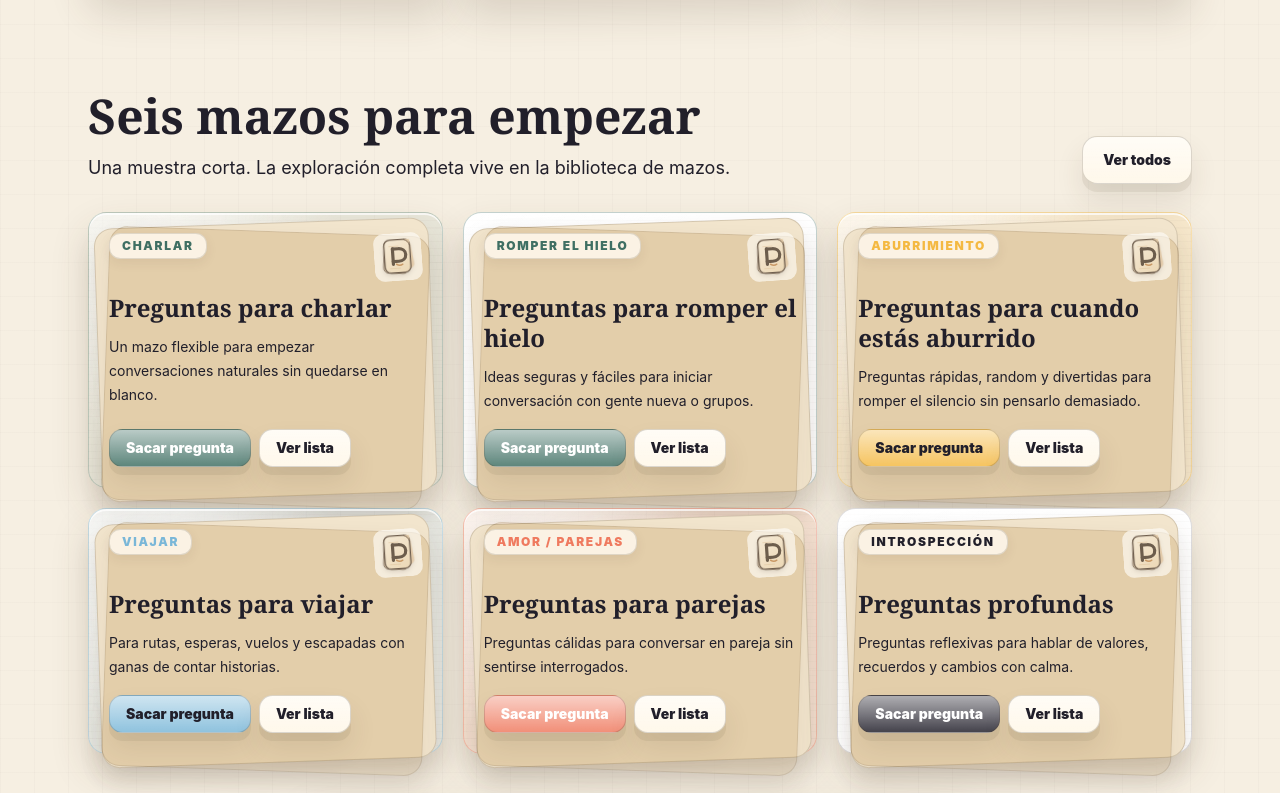
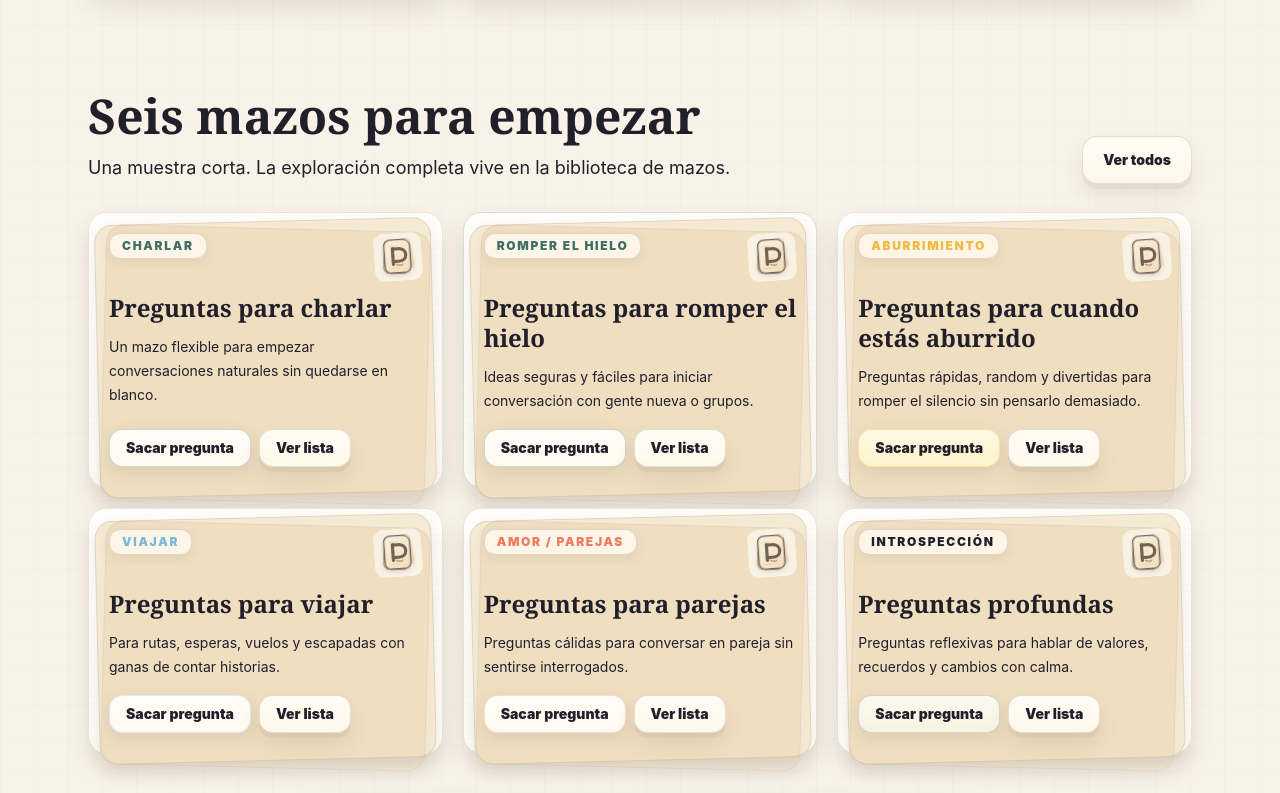
Before and after one commit to chuxolatouz/pregunton, a Next.js app: page / in a window 1280 px wide. Shown: the part 1540-2333 px from the top of the page. Built offline with nearby package versions, Linux system fonts and the light colour scheme; no server answers.

Commit message:
Refine paper deck styling for question controls

```diff
--- a/app/globals.css
+++ b/app/globals.css
@@ -6,14 +6,14 @@
   color-scheme: light;
   --font-sans: Inter, ui-sans-serif, system-ui, -apple-system, BlinkMacSystemFont, "Segoe UI", sans-serif;
   --font-display: Georgia, "Times New Roman", ui-serif, serif;
-  --paper: #fffaf0;
-  --paper-warm: #f7edda;
-  --paper-note: #fff6d8;
-  --paper-border: rgba(77, 62, 42, 0.18);
+  --paper: #fffdf7;
+  --paper-warm: #f8f1e6;
+  --paper-note: #fff8e5;
+  --paper-border: rgba(77, 62, 42, 0.12);
   --paper-ink: #262116;
   --paper-muted: rgba(38, 33, 22, 0.62);
-  --paper-shadow: 0 18px 38px rgba(74, 57, 35, 0.16), 0 2px 0 rgba(255, 255, 255, 0.72) inset;
-  --paper-shadow-lift: 0 26px 58px rgba(74, 57, 35, 0.21), 0 2px 0 rgba(255, 255, 255, 0.72) inset;
+  --paper-shadow: 0 12px 26px rgba(74, 57, 35, 0.11), 0 1px 0 rgba(255, 255, 255, 0.78) inset;
+  --paper-shadow-lift: 0 18px 38px rgba(74, 57, 35, 0.15), 0 1px 0 rgba(255, 255, 255, 0.82) inset;
 }
 
 * {
@@ -28,11 +28,11 @@ body {
   margin: 0;
   overflow-x: hidden;
   background:
-    radial-gradient(circle at 18% 12%, rgba(244, 185, 66, 0.12), transparent 24rem),
-    radial-gradient(circle at 86% 8%, rgba(122, 183, 216, 0.12), transparent 22rem),
-    linear-gradient(90deg, rgba(77, 62, 42, 0.025) 1px, transparent 1px),
-    linear-gradient(180deg, rgba(77, 62, 42, 0.018) 1px, transparent 1px),
-    #f6efe2;
+    radial-gradient(circle at 18% 12%, rgba(244, 185, 66, 0.08), transparent 24rem),
+    radial-gradient(circle at 86% 8%, rgba(122, 183, 216, 0.07), transparent 22rem),
+    linear-gradient(90deg, rgba(77, 62, 42, 0.018) 1px, transparent 1px),
+    linear-gradient(180deg, rgba(77, 62, 42, 0.014) 1px, transparent 1px),
+    #f8f2e8;
   background-size: auto, auto, 34px 34px, 34px 34px, auto;
   color: #211f2a;
   font-family: var(--font-sans);
@@ -64,7 +64,7 @@ a {
     background:
       radial-gradient(circle at 22% 18%, rgba(255, 255, 255, 0.58), transparent 11rem),
       linear-gradient(135deg, rgba(255, 255, 255, 0.42), transparent 38%),
-      repeating-linear-gradient(0deg, rgba(77, 62, 42, 0.025), rgba(77, 62, 42, 0.025) 1px, transparent 1px, transparent 7px),
+      repeating-linear-gradient(0deg, rgba(77, 62, 42, 0.017), rgba(77, 62, 42, 0.017) 1px, transparent 1px, transparent 7px),
       var(--paper);
     box-shadow: var(--paper-shadow);
   }
@@ -80,7 +80,7 @@ a {
       radial-gradient(circle at 76% 62%, rgba(77, 62, 42, 0.03) 0 1px, transparent 1.2px);
     background-size: 18px 18px, 23px 23px;
     mix-blend-mode: multiply;
-    opacity: 0.7;
+    opacity: 0.46;
   }
 
   .paper-stack {
@@ -92,19 +92,19 @@ a {
   .paper-stack::after {
     content: "";
     position: absolute;
-    inset: 10px 9px -10px 9px;
+    inset: 8px 8px -8px 8px;
     z-index: -1;
     border: 1px solid var(--paper-border);
     border-radius: inherit;
-    background: #f2e5cd;
-    box-shadow: 0 12px 24px rgba(74, 57, 35, 0.11);
-    transform: rotate(-2deg);
+    background: #f6ead5;
+    box-shadow: 0 8px 18px rgba(74, 57, 35, 0.08);
+    transform: rotate(-1.4deg);
   }
 
   .paper-stack::after {
-    inset: 18px 16px -18px 16px;
-    background: #eadbc2;
-    transform: rotate(2deg);
+    inset: 15px 14px -15px 14px;
+    background: #f1e2ca;
+    transform: rotate(1.4deg);
   }
 
   .paper-lift {
@@ -119,13 +119,23 @@ a {
     transform: translateY(-3px) rotate(-0.35deg);
   }
 
+  .question-paper-card {
+    border-color: rgba(77, 62, 42, 0.11);
+    background:
+      radial-gradient(circle at 22% 16%, rgba(255, 255, 255, 0.62), transparent 12rem),
+      linear-gradient(135deg, rgba(255, 255, 255, 0.34), transparent 42%),
+      repeating-linear-gradient(0deg, rgba(77, 62, 42, 0.014), rgba(77, 62, 42, 0.014) 1px, transparent 1px, transparent 8px),
+      var(--paper-note);
+    box-shadow: 0 16px 36px rgba(74, 57, 35, 0.14), 0 1px 0 rgba(255, 255, 255, 0.82) inset;
+  }
+
   .paper-button {
-    border: 1px solid rgba(77, 62, 42, 0.2);
+    border: 1px solid rgba(77, 62, 42, 0.15);
     background:
       linear-gradient(180deg, rgba(255, 255, 255, 0.64), rgba(255, 255, 255, 0.16)),
       #fff7e7;
     color: var(--paper-ink);
-    box-shadow: 0 8px 0 rgba(77, 62, 42, 0.08), 0 16px 28px rgba(74, 57, 35, 0.11);
+    box-shadow: 0 5px 0 rgba(77, 62, 42, 0.055), 0 12px 22px rgba(74, 57, 35, 0.09);
     transition:
       transform 160ms ease,
       box-shadow 160ms ease,
@@ -134,7 +144,7 @@ a {
 
   .paper-button:hover {
     transform: translateY(-2px);
-    box-shadow: 0 10px 0 rgba(77, 62, 42, 0.08), 0 20px 32px rgba(74, 57, 35, 0.14);
+    box-shadow: 0 6px 0 rgba(77, 62, 42, 0.055), 0 16px 28px rgba(74, 57, 35, 0.12);
   }
 
   .paper-button-ink {
@@ -146,9 +156,45 @@ a {
     background: #1f1b12;
   }
 
+  .paper-note-button {
+    border-color: rgba(77, 62, 42, 0.14);
+    background:
+      linear-gradient(180deg, rgba(255, 255, 255, 0.48), rgba(255, 255, 255, 0.08)),
+      #fffaf0;
+    color: rgba(38, 33, 22, 0.78);
+    box-shadow: 0 6px 18px rgba(74, 57, 35, 0.11);
+  }
+
+  .paper-note-button:hover {
+    background:
+      linear-gradient(180deg, rgba(255, 255, 255, 0.56), rgba(255, 255, 255, 0.12)),
+      #fffdf6;
+    box-shadow: 0 9px 22px rgba(74, 57, 35, 0.14);
+  }
+
+  .paper-note-button-next {
+    border-color: rgba(63, 111, 99, 0.22);
+    background:
+      linear-gradient(180deg, rgba(255, 255, 255, 0.52), rgba(255, 255, 255, 0.1)),
+      #f7f1dc;
+    color: var(--paper-ink);
+  }
+
+  .paper-note-button-random {
+    border-color: rgba(244, 185, 66, 0.34);
+    background:
+      linear-gradient(180deg, rgba(255, 255, 255, 0.54), rgba(255, 255, 255, 0.12)),
+      #fff2c5;
+    color: var(--paper-ink);
+  }
+
   .paper-button:active {
     transform: translateY(1px);
     box-shadow: 0 4px 0 rgba(77, 62, 42, 0.08), 0 10px 18px rgba(74, 57, 35, 0.12);
+  }
+
+  .paper-button.paper-note-button:active {
+    box-shadow: 0 3px 10px rgba(74, 57, 35, 0.12);
   }
 
   .paper-label {
--- a/components/FavoriteButton.tsx
+++ b/components/FavoriteButton.tsx
@@ -14,7 +14,7 @@ export function FavoriteButton({
     <PaperButton
       aria-label={active ? "Quitar de favoritos" : "Guardar en favoritos"}
       aria-pressed={active}
-      className="h-12 w-12 rounded-[0.95rem] px-0 text-coral"
+      className="paper-note-button h-12 w-12 rounded-[0.95rem] px-0 text-coral"
       onClick={onToggle}
       type="button"
     >
--- a/components/QuestionCard.tsx
+++ b/components/QuestionCard.tsx
@@ -15,7 +15,7 @@ export function QuestionCardStatic({
   className?: string;
 }) {
   return (
-    <article className={cn("paper-surface paper-stack paper-lift relative max-w-full overflow-hidden rounded-[1.35rem] p-7 sm:rotate-[-1deg]", className)}>
+    <article className={cn("paper-surface question-paper-card paper-stack paper-lift relative max-w-full overflow-hidden rounded-[1.35rem] p-7 sm:rotate-[-1deg]", className)}>
       <div className={cn("absolute right-5 top-5 grid h-16 w-16 place-items-center rounded-full border border-dashed opacity-70", deckId ? deckThemeClass(deckId, "soft") : "border-coral/30")}>
         <BrandLogo decorative variant="stamp" imageClassName="h-10 w-10 opacity-70" />
       </div>
@@ -42,7 +42,7 @@ export function QuestionCard({
   footer?: string;
 }) {
   return (
-    <article className="paper-surface paper-stack relative flex min-h-[50dvh] w-full max-w-[calc(100vw-2rem)] flex-col justify-between overflow-hidden rounded-[1.65rem] px-6 py-7 shadow-2xl sm:min-h-[56dvh] sm:max-w-3xl sm:px-10 sm:py-9">
+    <article className="paper-surface question-paper-card paper-stack relative flex min-h-[50dvh] w-full max-w-[calc(100vw-2rem)] flex-col justify-between overflow-hidden rounded-[1.65rem] px-6 py-7 sm:min-h-[56dvh] sm:max-w-3xl sm:px-10 sm:py-9">
       <div className="pointer-events-none absolute right-6 top-6 h-20 w-20 rounded-full border border-dashed border-ink/10" />
       <div className="relative z-10 flex items-center justify-between gap-4">
         <PaperBadge className={deckThemeClass(deckId, "accent")}>{deckTitle}</PaperBadge>
--- a/components/ShareButton.tsx
+++ b/components/ShareButton.tsx
@@ -7,7 +7,7 @@ export function CopyButton({ onCopy }: { onCopy: () => void }) {
   return (
     <PaperButton
       aria-label="Copiar pregunta"
-      className="h-12 w-12 rounded-[0.95rem] px-0 text-ink"
+      className="paper-note-button h-12 w-12 rounded-[0.95rem] px-0"
       onClick={onCopy}
       type="button"
     >
@@ -20,7 +20,7 @@ export function ShareButton({ onShare }: { onShare: () => void }) {
   return (
     <PaperButton
       aria-label="Compartir pregunta"
-      className="h-12 w-12 rounded-[0.95rem] px-0 text-ink"
+      className="paper-note-button h-12 w-12 rounded-[0.95rem] px-0"
       onClick={onShare}
       type="button"
     >
--- a/lib/deckTheme.ts
+++ b/lib/deckTheme.ts
@@ -9,78 +9,78 @@ type DeckTheme = {
 
 const themes: Record<string, DeckTheme> = {
   charlar: {
-    card: "border-moss/25 bg-moss/[0.08]",
+    card: "border-moss/18",
     accent: "text-moss",
     soft: "bg-moss/[0.08] border-moss/20",
-    button: "bg-moss text-white hover:bg-moss/90"
+    button: "paper-note-button border-moss/25 text-ink"
   },
   aburrido: {
-    card: "border-marigold/35 bg-marigold/[0.14]",
+    card: "border-marigold/24",
     accent: "text-marigold",
     soft: "bg-marigold/[0.14] border-marigold/25",
-    button: "bg-marigold text-ink hover:bg-marigold/90"
+    button: "paper-note-button paper-note-button-random text-ink"
   },
   viajar: {
-    card: "border-sky/35 bg-sky/[0.12]",
+    card: "border-sky/22",
     accent: "text-sky",
     soft: "bg-sky/[0.12] border-sky/25",
-    button: "bg-sky text-ink hover:bg-sky/90"
+    button: "paper-note-button border-sky/25 text-ink"
   },
   roadtrip: {
-    card: "border-coral/35 bg-coral/10",
+    card: "border-coral/22",
     accent: "text-coral",
     soft: "bg-coral/10 border-coral/20",
-    button: "bg-coral text-white hover:bg-coral/90"
+    button: "paper-note-button border-coral/25 text-ink"
   },
   amigos: {
-    card: "border-lavender/35 bg-lavender/10",
+    card: "border-lavender/22",
     accent: "text-lavender",
     soft: "bg-lavender/10 border-lavender/20",
-    button: "bg-lavender text-white hover:bg-lavender/90"
+    button: "paper-note-button border-lavender/25 text-ink"
   },
   parejas: {
-    card: "border-coral/35 bg-coral/[0.12]",
+    card: "border-coral/22",
     accent: "text-coral",
     soft: "bg-coral/[0.12] border-coral/20",
-    button: "bg-coral text-white hover:bg-coral/90"
+    button: "paper-note-button border-coral/25 text-ink"
   },
   "36-preguntas-enamorarse": {
-    card: "border-coral/30 bg-[#fff3e6]",
+    card: "border-coral/20",
     accent: "text-coral",
     soft: "bg-[#fff3e6] border-coral/20",
-    button: "bg-coral text-white hover:bg-coral/90"
+    button: "paper-note-button border-coral/25 text-ink"
   },
   "primera-cita": {
-    card: "border-coral/30 bg-white",
+    card: "border-coral/20",
     accent: "text-coral",
     soft: "bg-coral/10 border-coral/20",
-    button: "bg-coral text-white hover:bg-coral/90"
+    button: "paper-note-button border-coral/25 text-ink"
   },
   "romper-hielo": {
-    card: "border-moss/30 bg-white",
+    card: "border-moss/20",
     accent: "text-moss",
     soft: "bg-moss/[0.08] border-moss/20",
-    button: "bg-moss text-white hover:bg-moss/90"
+    button: "paper-note-button border-moss/25 text-ink"
   },
   profundas: {
-    card: "border-ink/15 bg-white",
+    card: "border-ink/12",
     accent: "text-ink",
     soft: "bg-ink/[0.04] border-ink/10",
-    button: "bg-ink text-white hover:bg-ink/90"
+    button: "paper-note-button paper-note-button-next text-ink"
   },
   random: {
-    card: "border-marigold/40 bg-white",
+    card: "border-marigold/24",
     accent: "text-marigold",
     soft: "bg-marigold/[0.14] border-marigold/25",
-    button: "bg-marigold text-ink hover:bg-marigold/90"
+    button: "paper-note-button paper-note-button-random text-ink"
   }
 };
 
 const fallback: DeckTheme = {
-  card: "border-ink/10 bg-white",
+  card: "border-ink/10",
   accent: "text-coral",
   soft: "bg-paper border-ink/10",
-  button: "bg-ink text-white hover:bg-ink/90"
+  button: "paper-note-button paper-note-button-next text-ink"
 };
 
 export function getDeckTheme(deckId: string) {
```
Also changed, not shown: components/QuestionControls.tsx (+3 -4 lines), components/QuestionDeckClient.tsx (+6 -6 lines).
